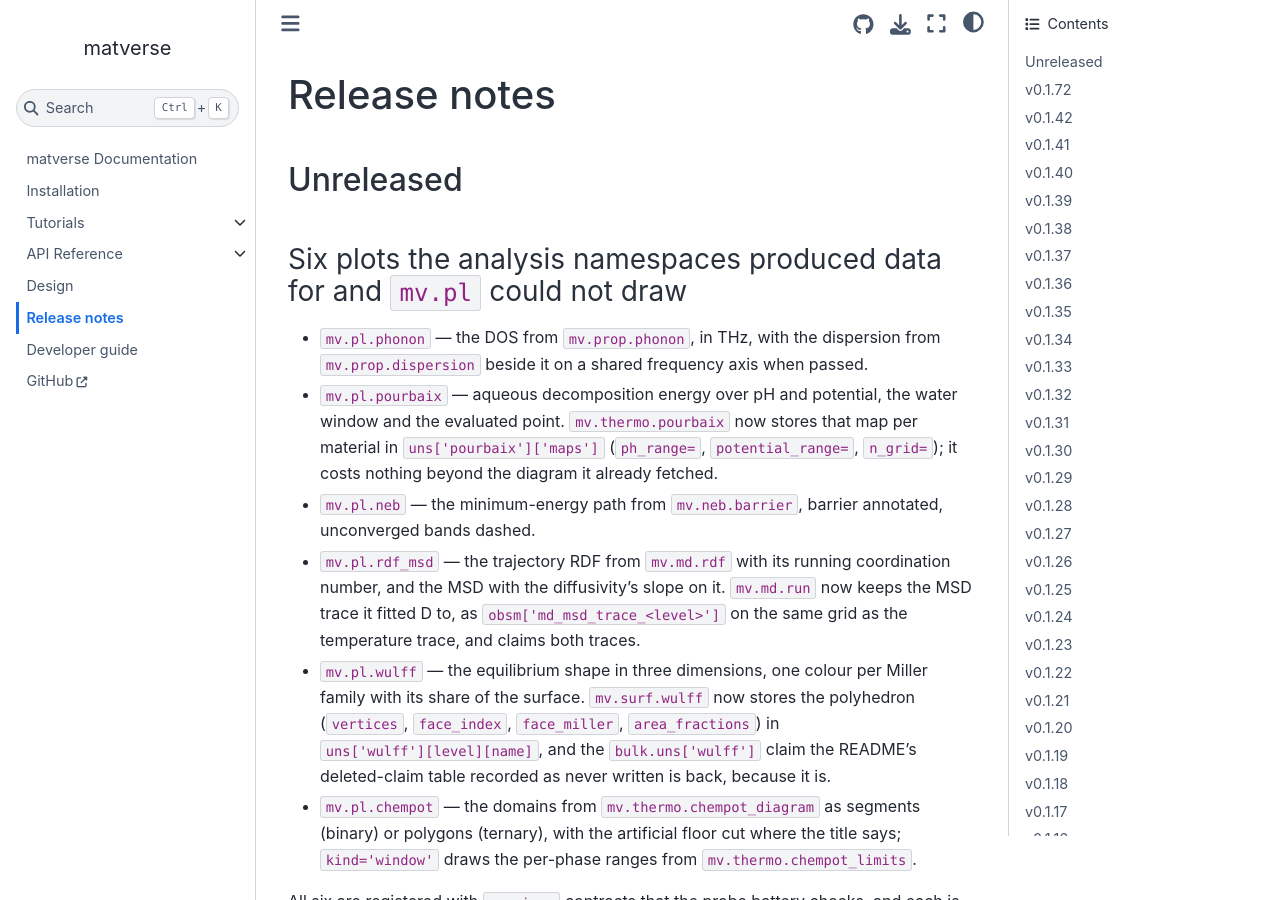
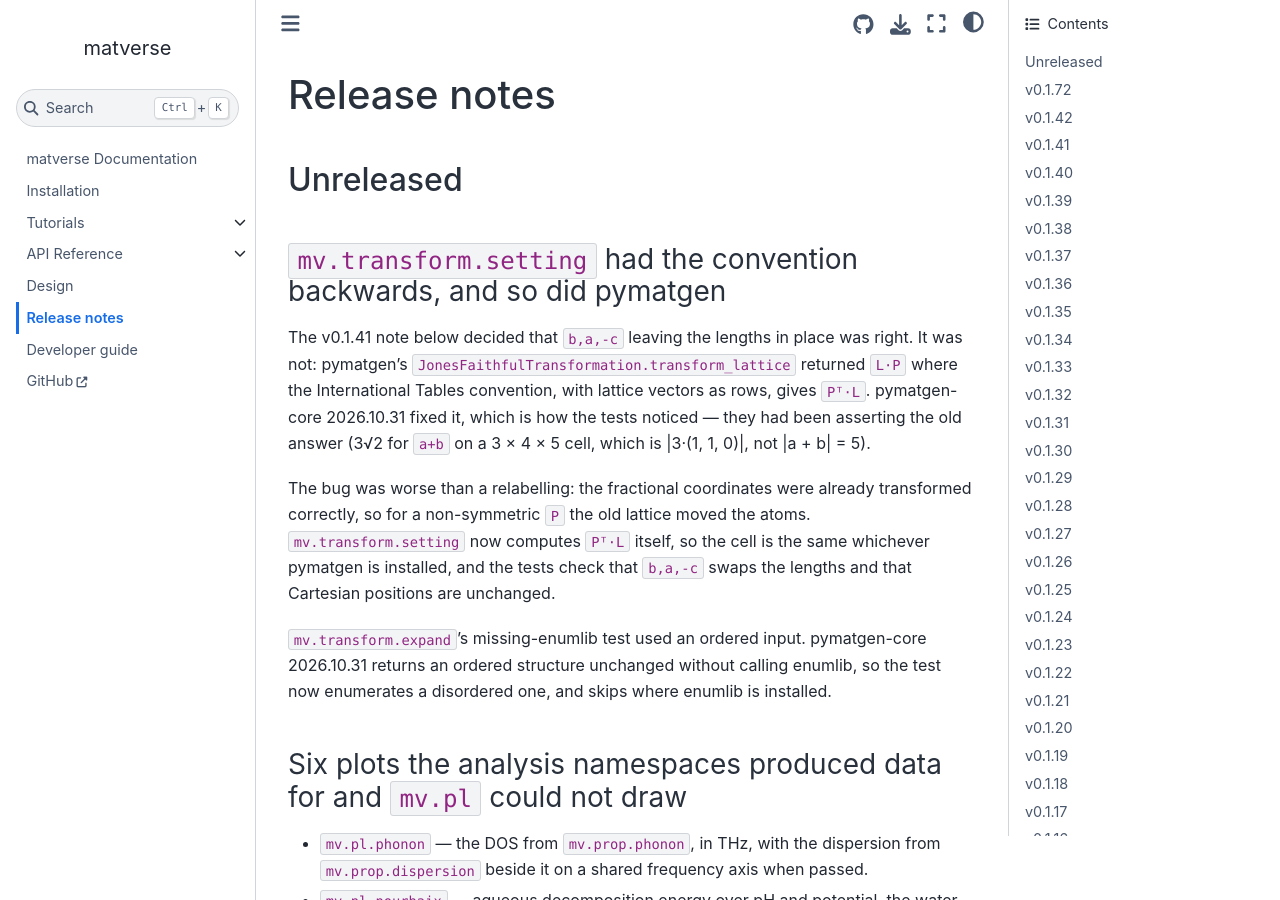
Before and after one commit to omicverse/matverse, a Sphinx documentation site: the page built from matverse_guide/docs/Release_notes.md, in a window 1280 px wide and 900 px high. Built offline with Sphinx 7.4.7 and the Sphinx Book theme 1.1.4, drawn with Linux system fonts in a browser that asks for light colours; pages that are not in the unit, such as notebooks, are missing from menus.

Commit message:
fix(transform): setting uses L' = P^T L itself; tests follow pymatgen-core 2026.10.31 (#28)
Two tests in tests/test_transform.py fail on the 3.11/3.12 CI legs of every
open PR, and pass on 3.10. The difference is pymatgen: 3.10 resolves
pymatgen 2025.10.7, the newer legs pymatgen 2026.10.24 + pymatgen-core
2026.10.31, released after main's last green run.

- JonesFaithfulTransformation.transform_lattice changed from L @ P to
  P.T @ L (pymatgen-core 2026.10.31). The new one is the International Tables
  convention: 'a+b' on a 3 x 4 x 5 cell is (3, 4, 0), length 5. The test
  asserted 3*sqrt(2), the old wrong answer, and the old lattice combined
  with the (already correct) coordinate transform moved the atoms for any
  non-symmetric P. setting() now computes P^T L itself so the result does
  not depend on the installed pymatgen; tests assert the correct lengths,
  that 'b,a,-c' swaps a and b, and that Cartesian positions are unchanged.

- EnumerateStructureTransformation now returns an ordered structure
  unchanged without calling enumlib, so expand() on the ordered oxides no
  longer produces nothing. The missing-enumlib test uses the disordered
  fixture instead, and skips if enum.x is installed.

The from_pymatgen tutorial and the release notes repeated the old
convention; both corrected.

Generated with [Claude Code](https://claude.ai/code)
via [Happy](https://happy.engineering)

Co-authored-by: Claude Opus 5.5 <noreply@anthropic.com>
Co-authored-by: Happy <yesreply@happy.engineering>

````diff
--- a/matverse_guide/docs/Release_notes.md
+++ b/matverse_guide/docs/Release_notes.md
@@ -1,6 +1,25 @@
 # Release notes
 
 ## Unreleased
+
+### `mv.transform.setting` had the convention backwards, and so did pymatgen
+
+The v0.1.41 note below decided that `b,a,-c` leaving the lengths in place was
+right. It was not: pymatgen's `JonesFaithfulTransformation.transform_lattice`
+returned `L·P` where the International Tables convention, with lattice vectors
+as rows, gives `Pᵀ·L`. pymatgen-core 2026.10.31 fixed it, which is how the
+tests noticed — they had been asserting the old answer (3√2 for `a+b` on a
+3 × 4 × 5 cell, which is |3·(1, 1, 0)|, not |a + b| = 5).
+
+The bug was worse than a relabelling: the fractional coordinates were already
+transformed correctly, so for a non-symmetric `P` the old lattice moved the
+atoms. `mv.transform.setting` now computes `Pᵀ·L` itself, so the cell is the
+same whichever pymatgen is installed, and the tests check that `b,a,-c` swaps
+the lengths and that Cartesian positions are unchanged.
+
+`mv.transform.expand`'s missing-enumlib test used an ordered input. pymatgen-core
+2026.10.31 returns an ordered structure unchanged without calling enumlib, so
+the test now enumerates a disordered one, and skips where enumlib is installed.
 
 ### Six plots the analysis namespaces produced data for and `mv.pl` could not draw
 
--- a/matverse_guide/docs/_scripts/nb_from_pymatgen.py
+++ b/matverse_guide/docs/_scripts/nb_from_pymatgen.py
@@ -273,8 +273,9 @@ for spec, key in [("2a,b,c;0,0,0", "doubled"),
 box.obs[[c for c in box.obs.columns if c.endswith("volume_ratio")]].round(3)"""),
 
     ("markdown", """\
-`a+b, a-b, c` is the one to look at: it doubles the volume and gives axes of
-3√2 and 4√2, and **no integer scaling of the axes reaches it**. That is the
+`a+b, a-b, c` is the one to look at: it doubles the volume and gives new axes
+that are the vector sum and difference of the old a and b — both 5 long on this
+3 × 4 cell — and **no integer scaling of the axes reaches it**. That is the
 transformation that turns a cubic cell into the body-centred tetragonal one.
 
 The other standing use is settings. The same space group has several, and
@@ -283,9 +284,9 @@ with the axes named differently, so a comparison across the two silently fails.
 
 ```{note}
 The convention is the International Tables one: the string names the **new basis
-in terms of the old**, and the lattice transforms as L′ = L·P. So `b,a,-c`
-permutes which Cartesian direction each axis points along and leaves the three
-lengths, as a set, unchanged — the cell is relabelled, not reshaped.
+in terms of the old**, (a′, b′, c′) = (a, b, c)·P — with the lattice vectors as
+rows, L′ = Pᵀ·L. So `b,a,-c` makes the new a the old b, lengths included: the
+cell is relabelled, not reshaped.
 
 `obs['<key>_volume_ratio']` is there because that distinction is easy to get
 backwards: a transformation meant to relabel that instead resized is visible
````
Also changed, not shown: matverse_guide/docs/tutorials/from_pymatgen.ipynb, 2 other files.
